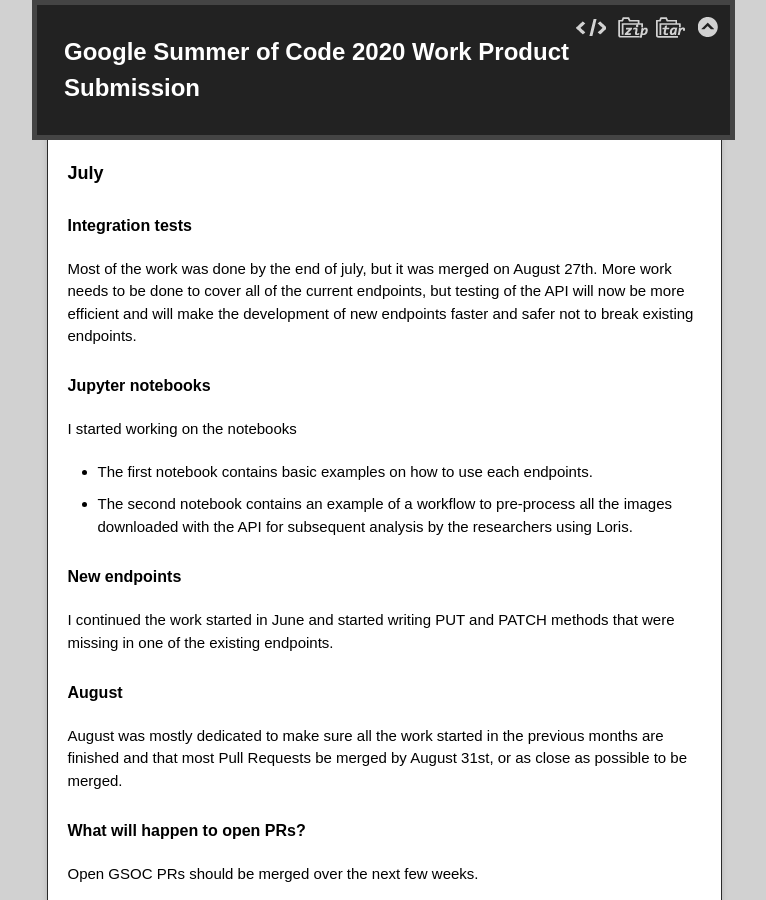
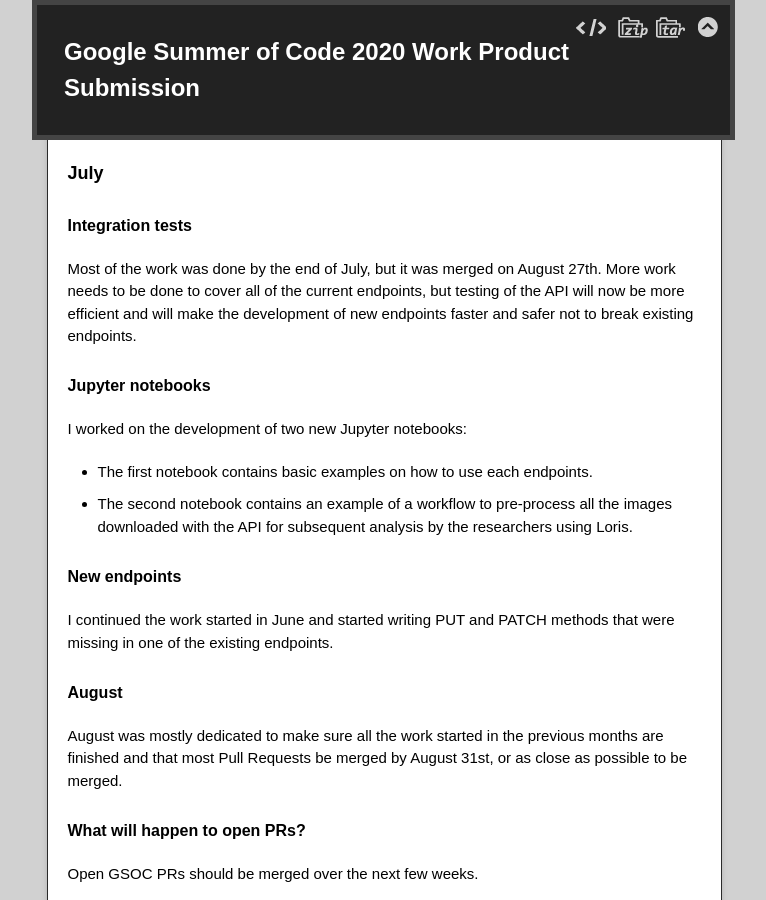
Before and after one commit to spell00/spell.github.io, a Jekyll site: the page built from pages/gsoc-2020.md, in a window 1280 px wide and 900 px high, scrolled down 2036 px. Shown: the whole window, without its empty margins (256-1022 px from the left). Built offline with Jekyll 4.4.1, drawn with Linux system fonts in a browser that asks for light colours; our own code applies the rules of GitHub Pages for plain Markdown files.

Commit message:
more changes

```diff
--- a/pages/gsoc-2020.md
+++ b/pages/gsoc-2020.md
@@ -65,13 +65,13 @@ I started writing a new endpoint to download all DICOM files available in a proj
 #### July
 
 ##### Integration tests
-Most of the work was done by the end of july, but it was merged on August 27th.
+Most of the work was done by the end of July, but it was merged on August 27th.
 More work needs to be done to cover all of the current endpoints, but testing of the API will now be more efficient
 and will make the development of new endpoints faster and safer not to break
 existing endpoints.
 
 ##### Jupyter notebooks
-I started working on the notebooks
+I worked on the development of two new Jupyter notebooks:
 - The first notebook contains basic examples on how to use each endpoints.
 - The second notebook contains an example of a workflow to pre-process all the images downloaded with the API for
 subsequent analysis by the researchers using Loris.
```
